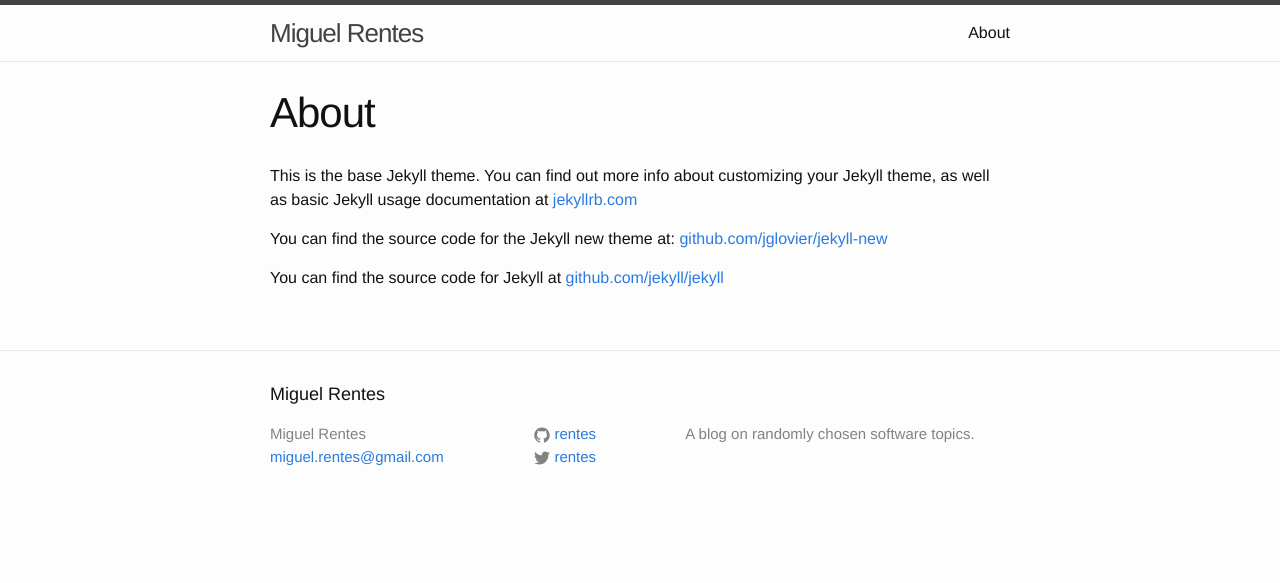
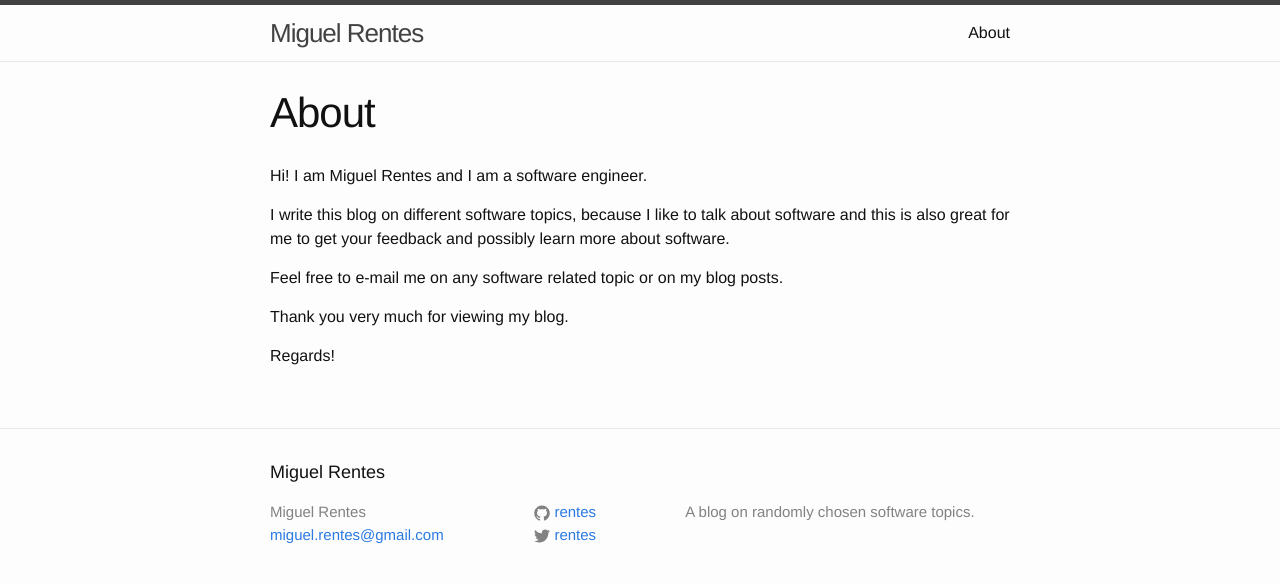
Before and after one commit to rentes/rentes.github.io, a Jekyll site: the page built from about.md, in a window 1280 px wide. Shown: the top 583 px of the page. Built offline with Jekyll 4.4.1, drawn with Linux system fonts in a browser that asks for light colours.

Commit message:
Adds a customized About page

```diff
--- a/about.md
+++ b/about.md
@@ -4,8 +4,14 @@
 permalink: /about/
 ---
 
-This is the base Jekyll theme. You can find out more info about customizing your Jekyll theme, as well as basic Jekyll usage documentation at [jekyllrb.com](http://jekyllrb.com/)
+Hi! I am Miguel Rentes and I am a software engineer.
 
-You can find the source code for the Jekyll new theme at: [github.com/jglovier/jekyll-new](https://github.com/jglovier/jekyll-new)
+I write this blog on different software topics, because I like to talk about
+software and this is also great for me to get your feedback and possibly learn
+more about software.
 
-You can find the source code for Jekyll at [github.com/jekyll/jekyll](https://github.com/jekyll/jekyll)
+Feel free to e-mail me on any software related topic or on my blog posts.
+
+Thank you very much for viewing my blog.
+
+Regards!
```
